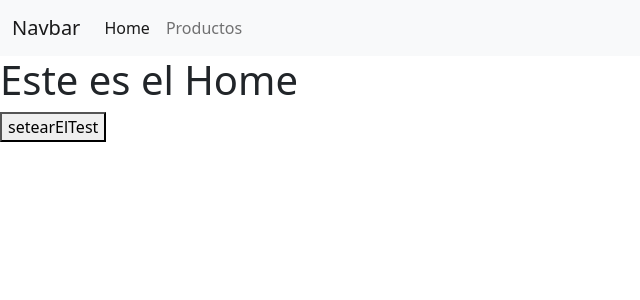
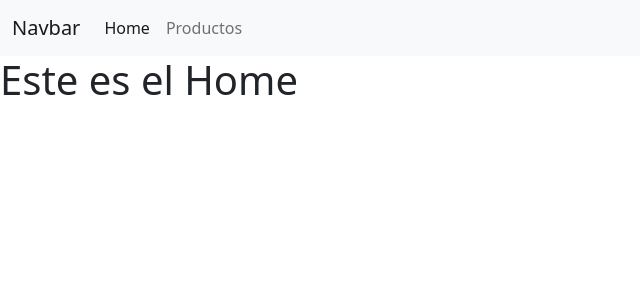
Before and after one commit to ShlomoSerber/proyecto-final, a React (Create React App) app: page / in a window 1280 px wide. Shown: the top 300 px of the page, without its empty margins (0-640 px from the left). Built offline with nearby package versions, Linux system fonts and the light colour scheme.

Commit message:
cambioenHome

```diff
--- a/src/Components/Home/Home.js
+++ b/src/Components/Home/Home.js
@@ -4,7 +4,6 @@ const Home = () => {
     return (
         <>
             <h1>Este es el Home</h1>
-            <button onClick={() => setearTest('chau')}>setearElTest</button>
         </>
      );
 }
```
